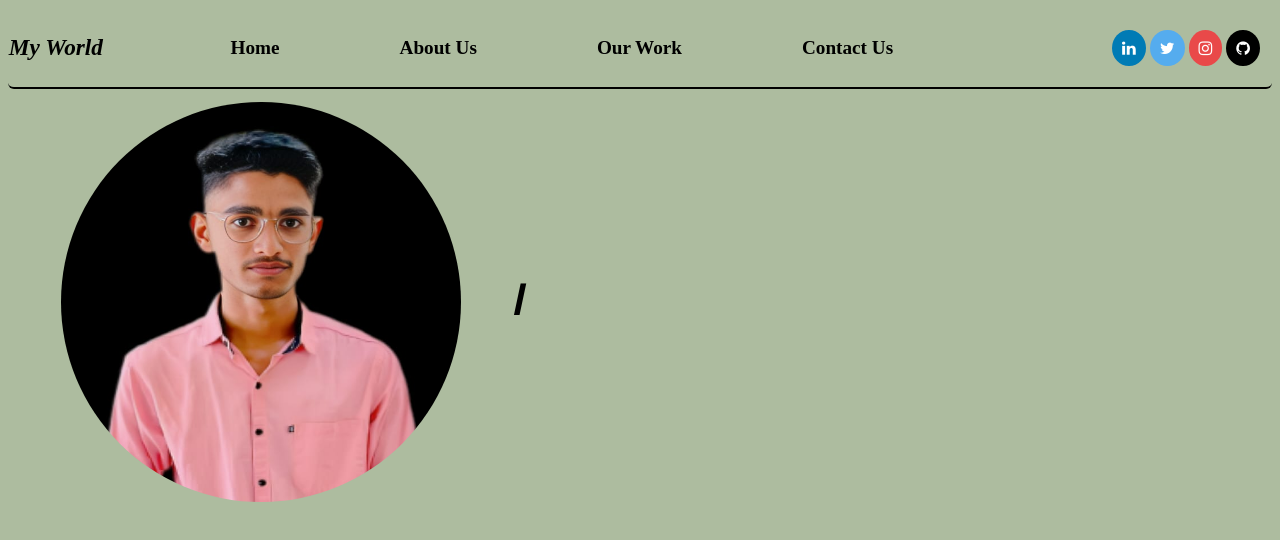
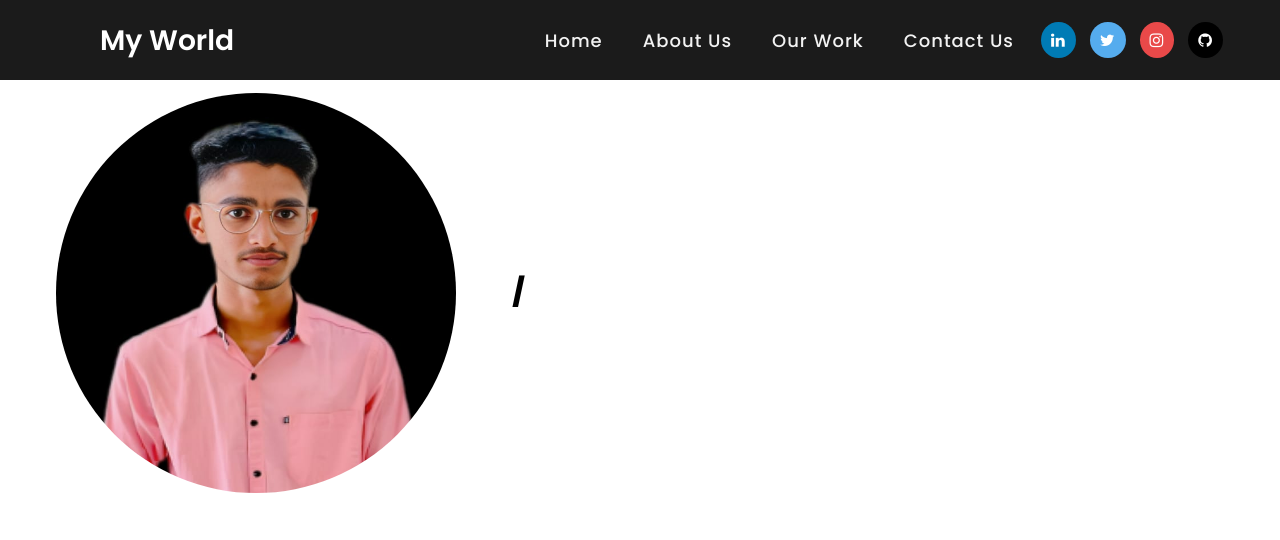
Before and after one commit to Shafiq9845/portfolio, a Next.js app in the folder my_world/: page /body in a window 1280 px wide. Shown: the top 540 px of the page. Built offline with nearby package versions, Linux system fonts and the light colour scheme.

Commit message:
navbar changes

```diff
--- a/my_world/package.json
+++ b/my_world/package.json
@@ -12,7 +12,8 @@
     "jquery": "^3.7.1",
     "next": "14.1.0",
     "react": "^18",
-    "react-dom": "^18"
+    "react-dom": "^18",
+    "react-tag-input-component": "^2.0.2"
   },
   "devDependencies": {
     "autoprefixer": "^10.0.1",
--- a/my_world/src/app/navbar.js
+++ b/my_world/src/app/navbar.js
@@ -1,34 +1,71 @@
-import React from 'react'
-import "../asset/navbar.css"
-import Link from 'next/link'
-const navbar = () => {
+// import React from 'react';
+// import "../asset/navbar.css";
+// import Link from 'next/link';
+
+// const Navbar = () => {
+//   return (
+//     <>
+//       <input type="checkbox" id="check" />
+//       <label className="button bars" htmlFor="check">X<i className="fas fa-bars"></i></label>
+//       <div className="side_bar">
+//         <div className="title">
+//           <label className="button cancel" htmlFor="check"><i className="fas fa-times"></i></label>
+//         </div>
+//         <div></div>
+//         <nav className="main_container">
+//           <div className="left_container">
+//             <h3>My World</h3>
+//           </div>
+//           <div className="center_container">
+//             <Link href="/">Home</Link>
+//             <Link href="/About-us">About Us</Link>
+//             <Link href="/our-work">Our Work</Link>
+//             <Link href="/contact-us">Contact Us</Link>
+//           </div>
+//           <div className="right_container">
+//             <a href="https://www.linkedin.com/in/shafiq-undefined-a850382b7/" className="fa fa-linkedin"></a>
+//             <a href="https://twitter.com/ShafiqSiddiq11" className="fa fa-twitter"></a>
+//             <a href="https://www.instagram.com/iem_shafiq" className="fa fa-instagram"></a>
+//             <a href="https://github.com/Shafiq9845" className="fa fa-github"></a>
+//           </div>
+//         </nav>
+//       </div>
+//     </>
+//   );
+// };
+
+// export default Navbar;
+import React from 'react';
+import "../asset/navbar.css";
+import Link from 'next/link';
+
+const Navbar = () => {
   return (
+    <>
+      <nav>
+        <div className="logo">
+        My World
+        </div>
+        <input type="checkbox" id="click" />
+        <label htmlFor="click" className="menu-btn">
+          <i className="fas fa-bars"></i>
+        </label>
+        <ul>
+          <li><Link href="/">Home</Link></li>
+          <li><Link href="/About-us">About Us</Link></li>
+          <li><Link href="/our-work">Our Work</Link></li>
+          <li><Link href="/contact-us">Contact Us</Link></li>
+          <div className='right'>
+          <li><a href="https://www.linkedin.com/in/shafiq-undefined-a850382b7/" className="fa fa-linkedin"></a></li>
+          <li><a href="https://twitter.com/ShafiqSiddiq11" className="fa fa-twitter"></a></li>
+          <li><a href="https://www.instagram.com/iem_shafiq" className="fa fa-instagram"></a></li>
+          <li><a href="https://github.com/Shafiq9845" className="fa fa-github"></a></li>
+          </div>
 
-    <nav className="main_container">
+        </ul>
+      </nav>
+    </>
+  );
+};
 
-        <div className="left_container">
-            <h3>My World</h3>
-        </div>
-
-        <div className="center_container">
-
-            <Link href="/">Home</Link>
-            <Link href="/About-us">About Us</Link>
-            <Link href="/our-work">Our Work</Link>
-            <Link href="/contact-us">Contact Us</Link>
-
-        </div>
-
-        <div className="right_container">
-        <a href="https://www.linkedin.com/in/shafiq-undefined-a850382b7/" class="fa fa-linkedin"></a>
-        <a href="https://twitter.com/ShafiqSiddiq11" class="fa fa-twitter"></a>
-        <a href="https://www.instagram.com/iem_shafiq" class="fa fa-instagram"></a>
-        <a href="https://github.com/Shafiq9845" class="fa fa-github"></a>
-        </div>
-
-    </nav>
-
-  )
-}
-
-export default navbar
+export default Navbar;
--- a/my_world/src/asset/body.css
+++ b/my_world/src/asset/body.css
@@ -2,7 +2,7 @@
     box-sizing: border-box;
 }
 :root{
-    --body-bg-color:#ADBC9F;
+    --body-bg-color:#ffffff;
     --hover:#FBFADA;
 }
 .main-container{
--- a/my_world/src/asset/navbar.css
+++ b/my_world/src/asset/navbar.css
@@ -1,58 +1,108 @@
+@import url('https://fonts.googleapis.com/css?family=Poppins:400,500,600,700&display=swap');
 *{
-    box-sizing: border-box;
+  margin: 0;
+  padding: 0;
+  box-sizing: border-box;
+  font-family: 'Poppins', sans-serif;
 }
-:root{
-    --body-bg-color:#ADBC9F;
-    --hover:#FBFADA;
+nav{
+  display: flex;
+  height: 80px;
+  width: 100%;
+  background: #1b1b1b;
+  align-items: center;
+  justify-content: space-between;
+  padding: 0 50px 0 100px;
+  flex-wrap: wrap;
 }
-body{
-    margin: 1;
-    background-color:var(--body-bg-color);
+nav .logo{
+  color: #fff;
+  font-size:2.2vw;
+  font-weight: 600;
 }
-.main_container{
-position: sticky;
-display: flex;
-flex-wrap: wrap;
-width: 100%;
-max-height:500px;
-border-bottom: 2px solid black;
-justify-content:space-between;
-padding: 10px;
-border-radius: 6px;
+nav ul{
+  display: flex;
+  flex-wrap: wrap;
+  list-style: none;
+  align-items: center;
+  justify-content: center;
 }
-
-.left_container{
-display: flex;
-font-weight: bolder;
-font-style:italic;
+nav ul li{
+  margin: 0 5px;
 }
-.center_container{
-    display: flex;
-    flex-wrap: wrap;
-    justify-content: center;
-    align-items: center;
+nav ul li a{
+  color: #f2f2f2;
+  text-decoration: none;
+  font-size: 18px;
+  font-weight: 500;
+  padding: 8px 15px;
+  border-radius: 5px;
+  letter-spacing: 1px;
+  transition: all 0.3s ease;
 }
-.center_container a{
-    display: flex;
-    justify-content:space-around;
-    text-decoration: none;
-    color: rgb(0, 0, 0);
-    padding-inline: 20px 100px;
-    font-weight: bold;
-    font-size: clamp(1rem, 1.5vw, 2rem);
+nav ul li a.active,
+nav ul li a:hover{
+  color: #111;
+  background: #fff;
 }
-.center_container a:hover{
-    color:var(--hover);
-    transition: 0.3s;
+nav .menu-btn i{
+  color: #fff;
+  font-size: 22px;
+  cursor: pointer;
+  display: none;
 }
-
-.right_container{
-    display: flex;
-    flex-wrap: wrap;
-    justify-content: space-around;
-    align-items: center;
+input[type="checkbox"]{
+  display: none;
 }
-
+@media (max-width: 1000px){
+  nav{
+    padding: 0 40px 0 50px;
+  }
+}
+@media (max-width: 1080px) {
+  nav .menu-btn i{
+    display: block;
+  }
+  #click:checked ~ .menu-btn i:before{
+    content: "=";
+  }
+  nav ul{
+    position: fixed;
+    top: 80px;
+    left: -100%;
+    background: #000000;
+    height: 100vh;
+    width: 100%;
+    text-align: center;
+    display: block;
+    transition: all 0.3s ease;
+    z-index: 1;
+    overflow: scroll;
+    padding-bottom: 5%;
+  }
+  #click:checked ~ ul{
+    left: 0;
+  }
+  nav ul li{
+    width: 100%;
+    margin: 40px 0;
+  }
+  nav ul li a{
+    width: 100%;
+    margin-left: -100%;
+    display: block;
+    font-size: 20px;
+    transition: 0.6s cubic-bezier(0.68, -0.55, 0.265, 1.55);
+  }
+  #click:checked ~ ul li a{
+    margin-left: 0px;
+  }
+  nav ul li a.active,
+  nav ul li a:hover{
+    background: none;
+    color: cyan;
+  }
+}
 .fa {
     padding: 10px;
     font-size: 1rem;
@@ -87,11 +137,6 @@ font-style:italic;
     color: white;
     text-decoration: none;
   }
- .left_container >h3{
-    animation: anime alternate ease-in 2s infinite;
+  .right{
+    display: flex;
   }
-  @keyframes anime {
-    100%{
-        transform:scale(1.4);
-    }
-  }
```
Also changed, not shown: 1 other file (tests, documents, lock files or other folders).
